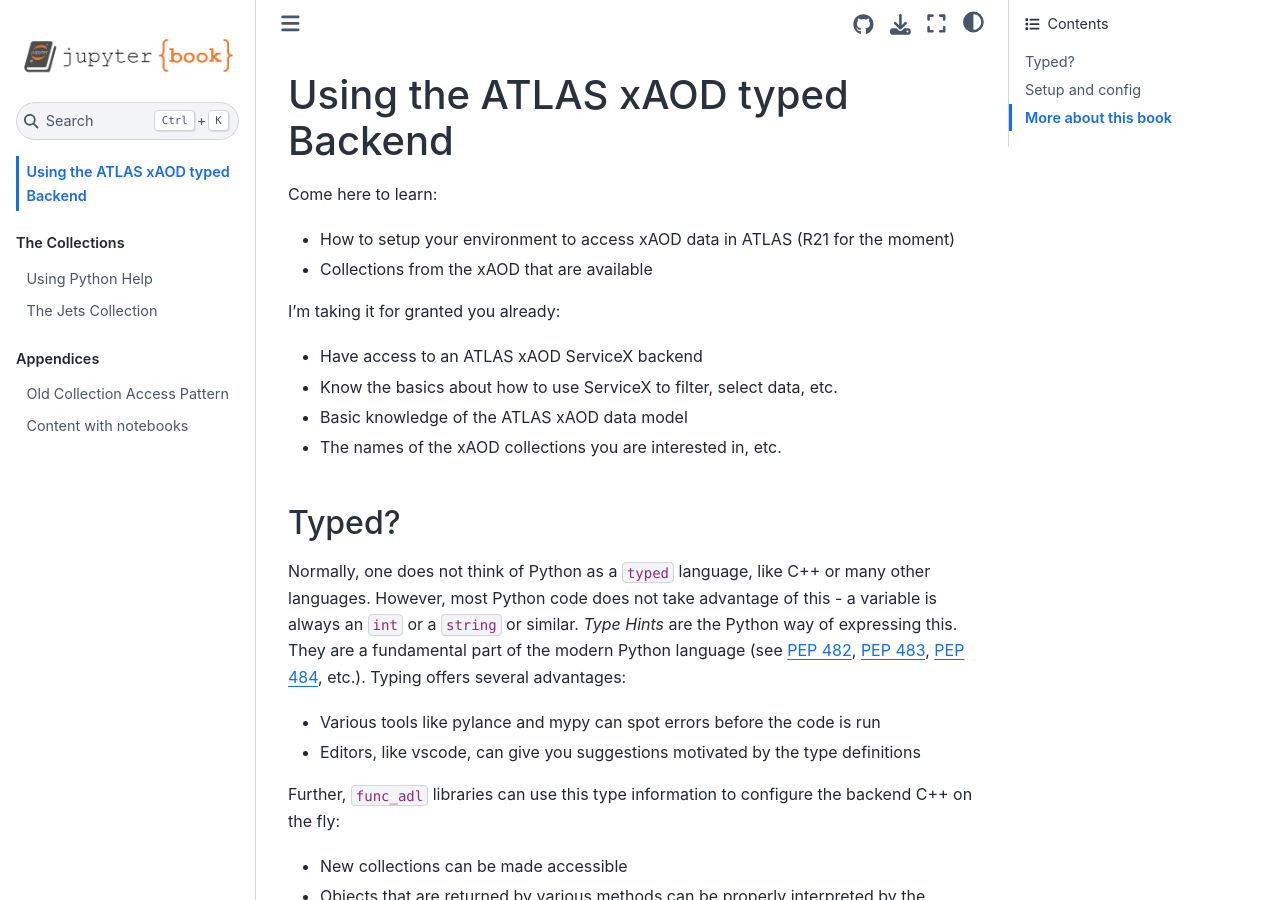
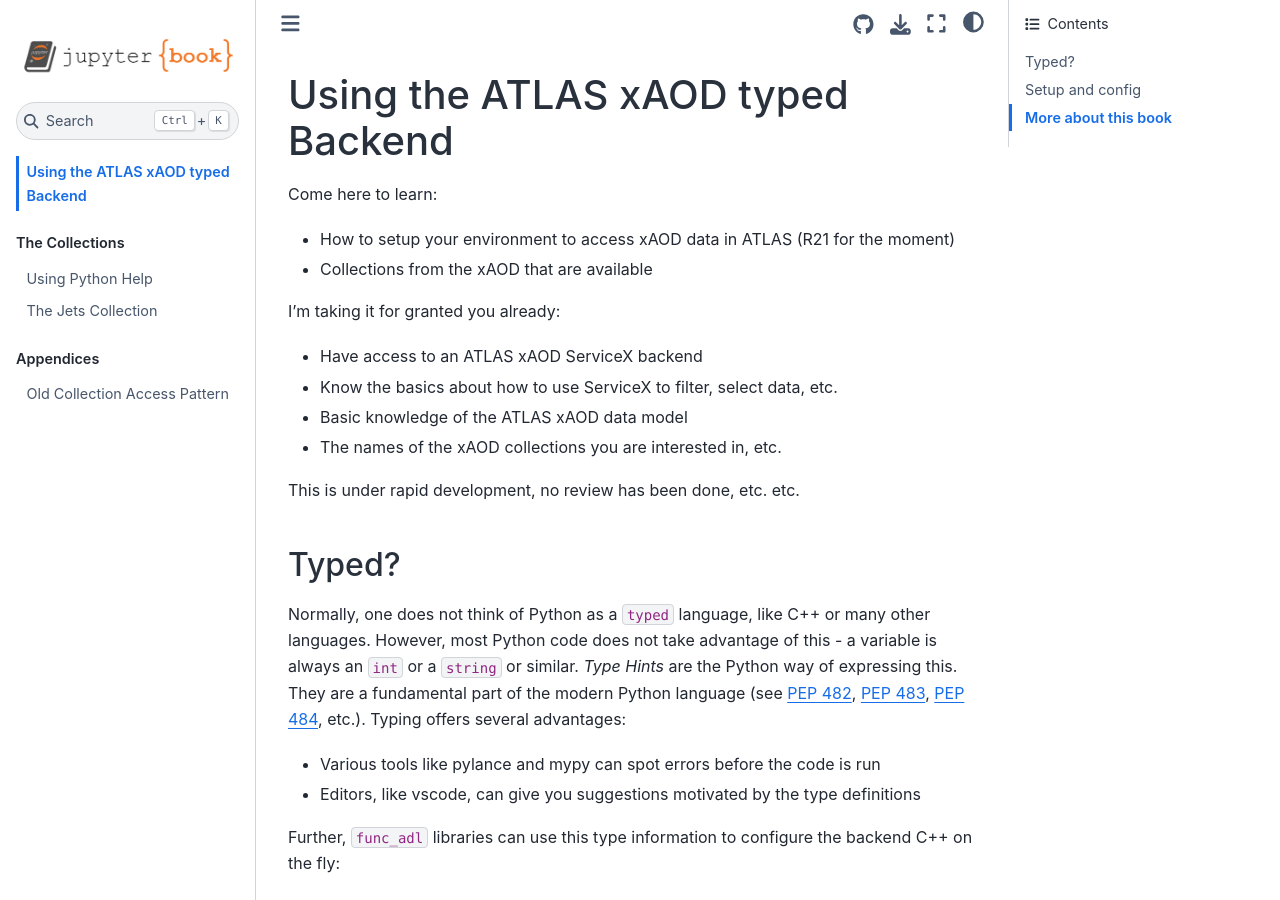
Before and after one commit to gordonwatts/xaod_usage, a Jupyter Book: the page built from book/intro.md, in a window 1280 px wide and 900 px high. Built offline with Jupyter Book 1.0.4 settings and Sphinx 7.4.7 and the Sphinx Book theme 1.1.4, drawn with Linux system fonts in a browser that asks for light colours.

Commit message:
Minor fix ups
Remove some "bad" data

```diff
--- a/book/_toc.yml
+++ b/book/_toc.yml
@@ -11,4 +11,3 @@ parts:
   - caption: Appendices
     chapters:
     - file: appendix/old_access
-    - file: notebooks
--- a/book/intro.md
+++ b/book/intro.md
@@ -11,6 +11,8 @@ I'm taking it for granted you already:
 - Know the basics about how to use ServiceX to filter, select data, etc.
 - Basic knowledge of the ATLAS xAOD data model
 - The names of the xAOD collections you are interested in, etc.
+
+This is under rapid development, no review has been done, etc. etc.
 
 ## Typed?
 
```
Also changed, not shown: book/chapters/jets.ipynb, book/notebooks.ipynb (deleted).
